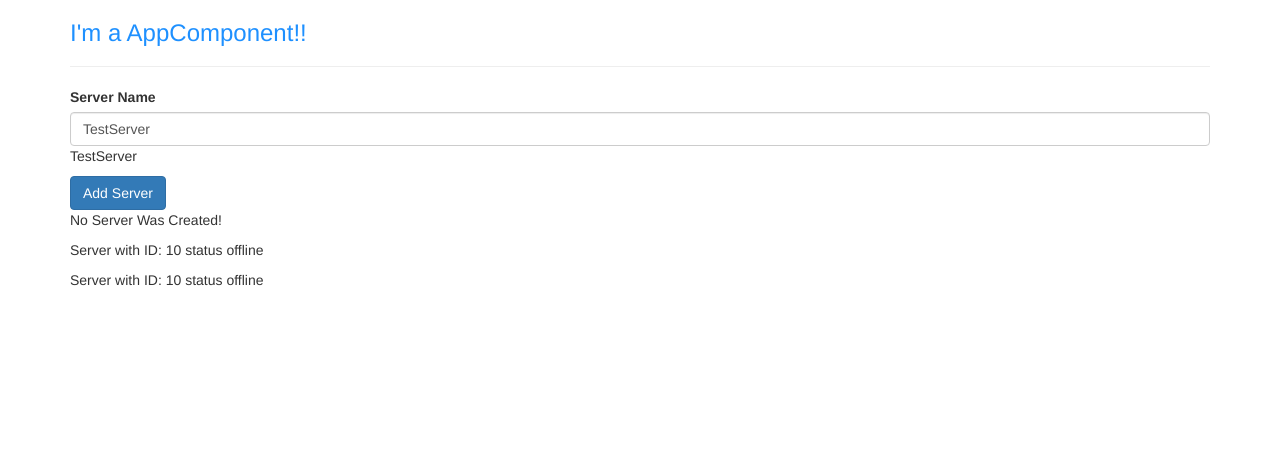
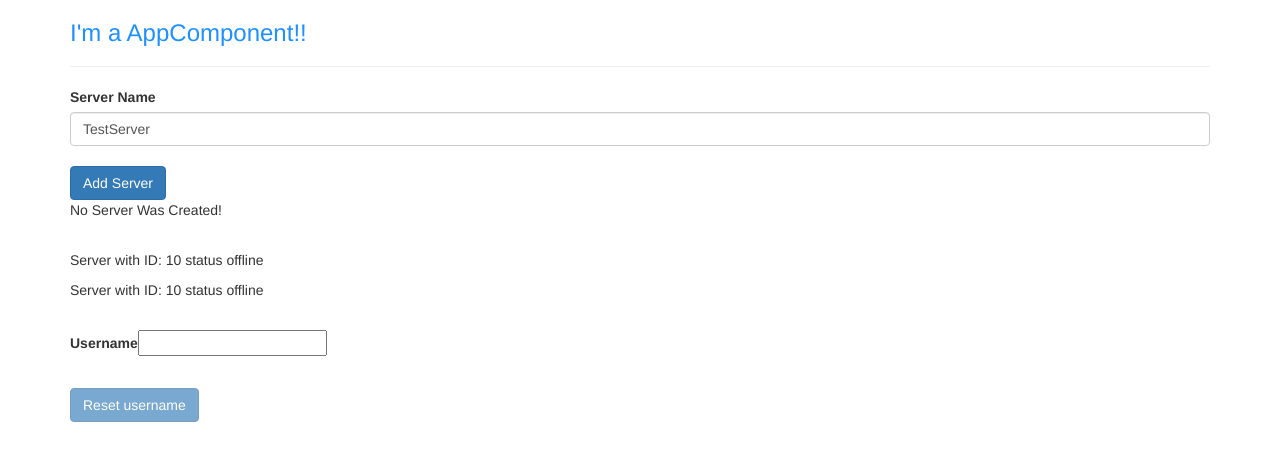
Before and after one commit to JuanOlivadoti/Angular5Course-Max, an Angular app in the folder my-first-app/: page / in a window 1280 px wide. Shown: the top 460 px of the page. Built offline with nearby package versions, Linux system fonts and the light colour scheme.

Commit message:
Tarea Data Binding

```diff
--- a/my-first-app/src/app/servers/servers.component.html
+++ b/my-first-app/src/app/servers/servers.component.html
@@ -1,11 +1,24 @@
 <label>Server Name</label>
 <!-- <input type="text" class="form-control" (input)="onUpdateServerName($event)"> -->
 <input type="text" class="form-control" [(ngModel)]="serverName">
-<p>{{serverName}}</p>
+<!-- <p>{{serverName}}</p> -->
+<br>
 <button class="btn btn-primary" [disabled]="!allowNewServer" (click)="onCreateServer()">Add Server</button>
+<br>
 <p>{{serverCreationStatus}}</p>
+<br>
 <!-- <p>{{allowNewServer}}</p> -->
 <!-- <p [innerText]="allowNewServer"></p> Igual que arriba -->
 <app-server></app-server>
 <app-server></app-server>
 <!-- <success-alert></success-alert> -->
+
+
+
+<br>
+<label>Username</label>
+<input type="text" [(ngModel)]="username">
+<br>
+<p>{{username}}</p>
+<br>
+<button class="btn btn-primary" [disabled]="username === ''" (click)="onResetUsernameClick($event)">Reset username</button>
--- a/my-first-app/src/app/servers/servers.component.ts
+++ b/my-first-app/src/app/servers/servers.component.ts
@@ -16,6 +16,7 @@ export class ServersComponent implements OnInit {
   allowNewServer = false;
   serverCreationStatus = "No Server Was Created!";
   serverName = 'TestServer';
+  username = '';
 
   constructor() {
     setTimeout(() => {
@@ -25,8 +26,12 @@ export class ServersComponent implements OnInit {
 
   ngOnInit() { }
 
+  onResetUsernameClick(event: Event) {
+    this.username = '';
+  }
+
   onCreateServer() {
-    this.serverCreationStatus = 'Server Was Created!!'
+    this.serverCreationStatus = 'Server Was Created!! Name is ' + this.serverName;
   }
 
   onUpdateServerName(event: Event) {
```
